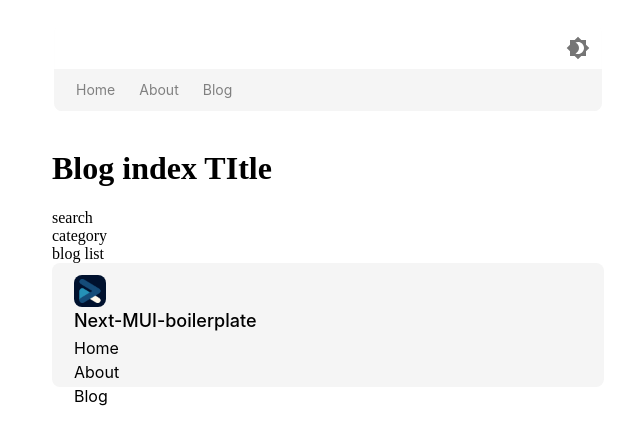
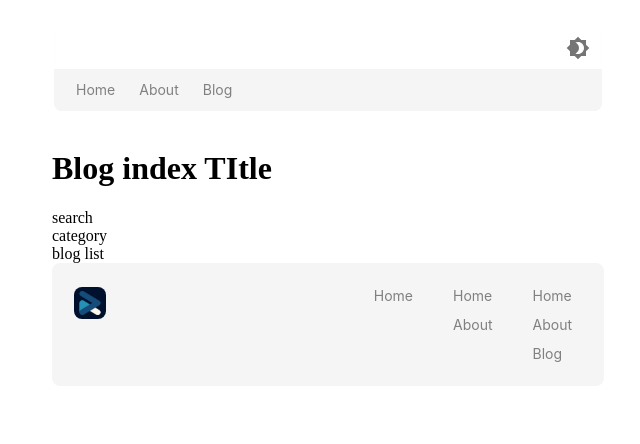
Before and after one commit to arrofirezasatria/nextjs-frontend-boilerplate, a Next.js app: page /blog in a window 1280 px wide. Shown: the top 444 px of the page, without its empty margins (312-952 px from the left). Built offline with nearby package versions, Linux system fonts and the light colour scheme.

Commit message:
fix: style appsbar and footer

```diff
--- a/src/layouts/Footer.tsx
+++ b/src/layouts/Footer.tsx
@@ -1,4 +1,4 @@
-import { Box, Typography } from "@mui/material";
+import { Box, Stack, Typography } from "@mui/material";
 import Image from "next/image";
 import React from "react";
 
@@ -8,7 +8,11 @@ export default function Footer() {
       component={"footer"}
       sx={{ backgroundColor: "#F5F5F5", borderRadius: "8px" }}
     >
-      <Box sx={{ px: "22px", py: "12px", height: "100px" }}>
+      <Stack
+        direction="row"
+        justifyContent={"space-between"}
+        sx={{ px: "22px", py: "22px" }}
+      >
         <Box>
           <Box
             sx={{
@@ -18,6 +22,7 @@ export default function Footer() {
               overflow: "hidden",
               width: "32px",
               height: "32px",
+              mt: "2px",
             }}
           >
             <Image
@@ -27,15 +32,31 @@ export default function Footer() {
             />
           </Box>
           <Typography variant="h6" sx={{ fontFamily: "", fontSize: "18px" }}>
-            Next-MUI-boilerplate
+            {/* Next-MUI-boilerplate */}
           </Typography>
         </Box>
-        <Box>
-          <Typography>Home</Typography>
-          <Typography>About</Typography>
-          <Typography>Blog</Typography>
-        </Box>
-      </Box>
+        <Stack
+          direction={"row"}
+          spacing={5}
+          sx={{
+            paddingRight: "10px",
+            color: "Gray",
+          }}
+        >
+          <Stack spacing={1} sx={{ fontSize: "14px" }}>
+            <Typography sx={{ fontSize: "14px" }}>Home</Typography>
+          </Stack>
+          <Stack spacing={1}>
+            <Typography sx={{ fontSize: "14px" }}>Home</Typography>
+            <Typography sx={{ fontSize: "14px" }}>About</Typography>
+          </Stack>
+          <Stack spacing={1}>
+            <Typography sx={{ fontSize: "14px" }}>Home</Typography>
+            <Typography sx={{ fontSize: "14px" }}>About</Typography>
+            <Typography sx={{ fontSize: "14px" }}>Blog</Typography>
+          </Stack>
+        </Stack>
+      </Stack>
     </Box>
   );
 }
```
Also changed, not shown: src/pages/index.tsx (+24 -6 lines).
